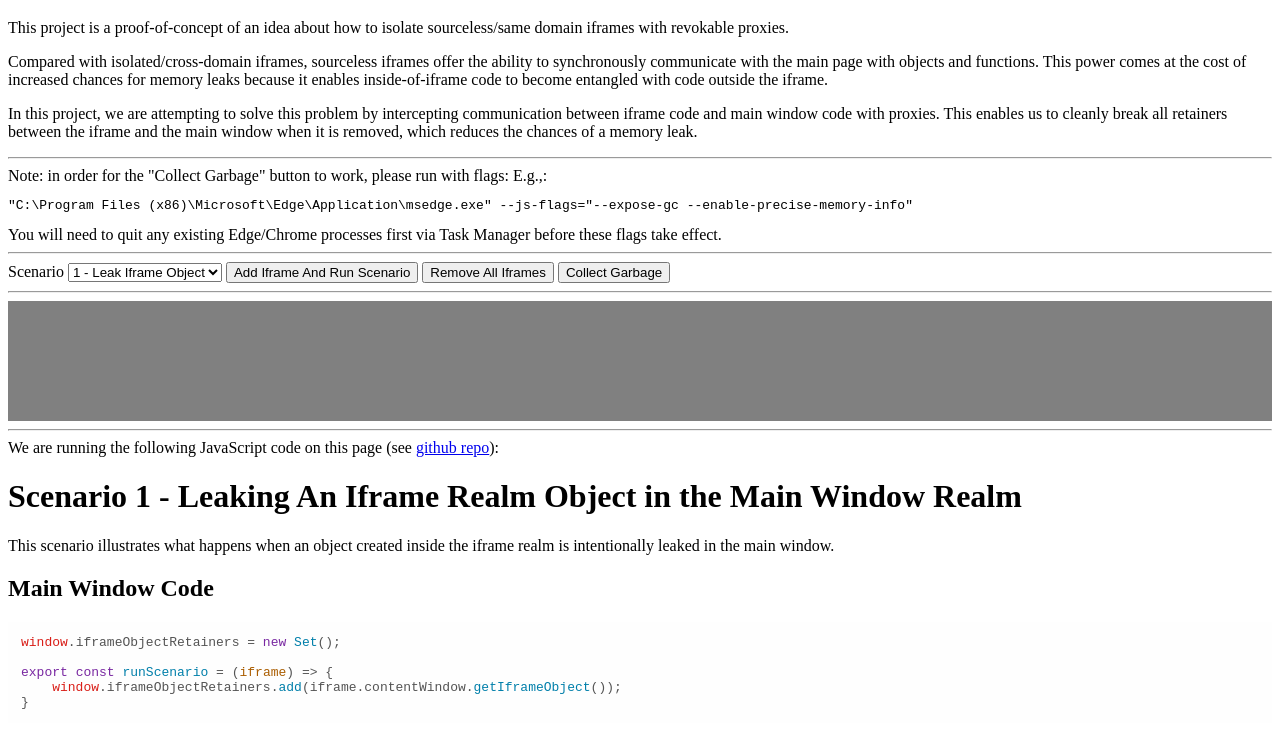
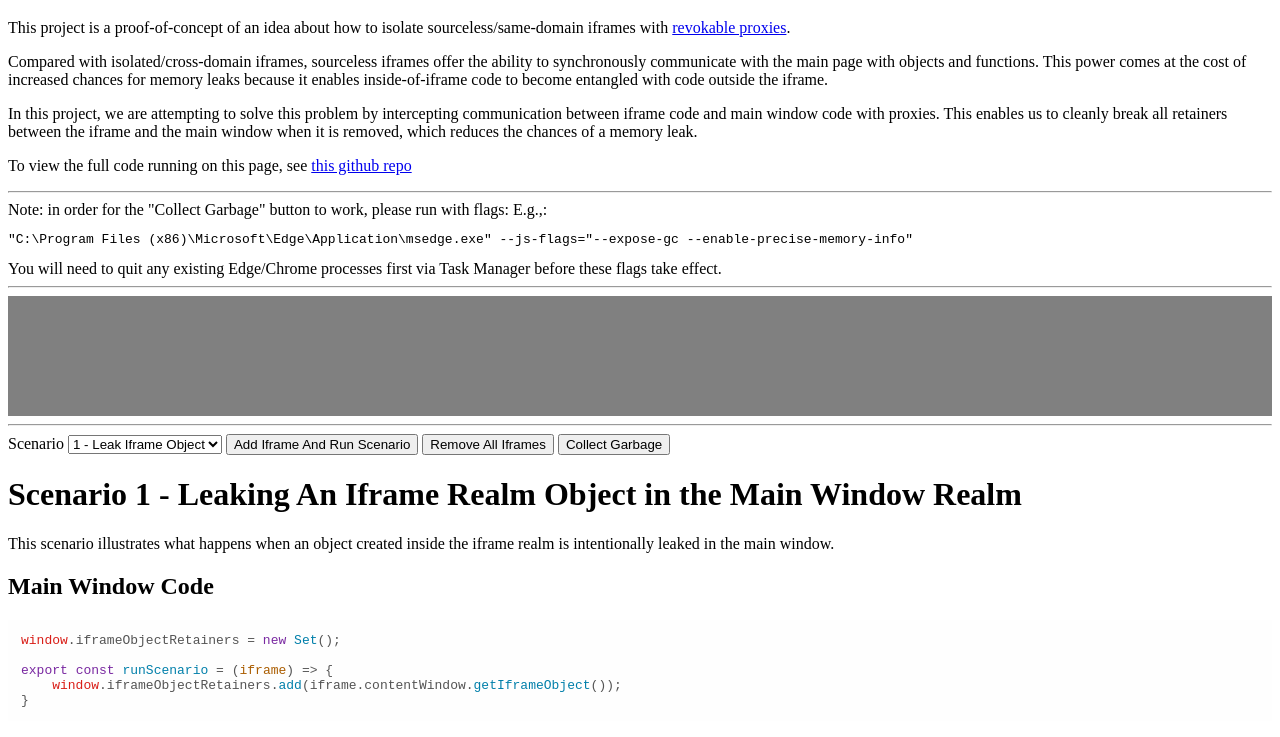
Before and after one commit to astegmaier/playground-iframe-membranes, a plain HTML site: page index.html in a window 1280 px wide. Shown: the part 61-798 px from the top of the page. Drawn offline with nearby package versions, Linux system fonts and the light colour scheme.

Commit message:
Better links and descriptions.

```diff
--- a/index.html
+++ b/index.html
@@ -41,7 +41,11 @@
     <h1>Iframe Proxies Playground</h1>
     <p>
       This project is a proof-of-concept of an idea about how to isolate
-      sourceless/same domain iframes with revokable proxies.
+      sourceless/same-domain iframes with
+      <a
+        href="https://developer.mozilla.org/en-US/docs/Web/JavaScript/Reference/Global_Objects/Proxy/revocable"
+        >revokable proxies</a
+      >.
     </p>
     <p>
       Compared with isolated/cross-domain iframes, sourceless iframes offer the
@@ -56,6 +60,9 @@
       enables us to cleanly break all retainers between the iframe and the main
       window when it is removed, which reduces the chances of a memory leak.
     </p>
+    <p>To view the full code running on this page, see <a href="https://github.com/astegmaier/playground-hung-iframe-promise"
+        >this github repo</a
+      ></p>
     <hr />
     <div>
       <div>
@@ -71,6 +78,8 @@
       </div>
     </div>
     <hr />
+    <div id="iframe-container"></div>
+    <hr />
     <div>
       <label for="scenario">Scenario</label>
       <select id="scenario">
@@ -80,15 +89,6 @@
       <button id="remove-iframes">Remove All Iframes</button>
       <button id="collect-garbage">Collect Garbage</button>
     </div>
-    <hr />
-    <div id="iframe-container"></div>
-    <hr />
-    <div>
-      We are running the following JavaScript code on this page (see
-      <a href="https://github.com/astegmaier/playground-hung-iframe-promise"
-        >github repo</a
-      >):
-    </div>
     <div id="scenario-description"></div>
     <h2>Main Window Code</h2>
     <pre><code class="language-javascript" id="code"></code></pre>
```
Also changed, not shown: README.md.
